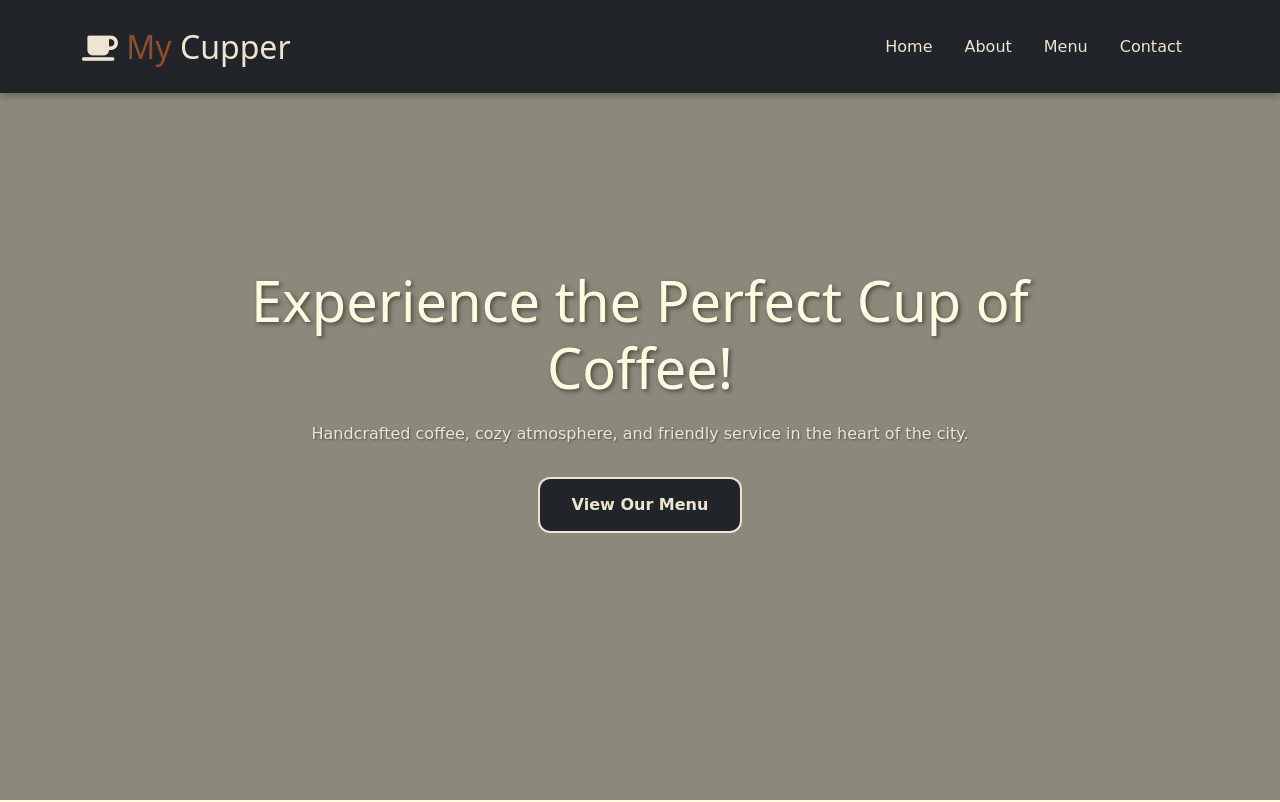
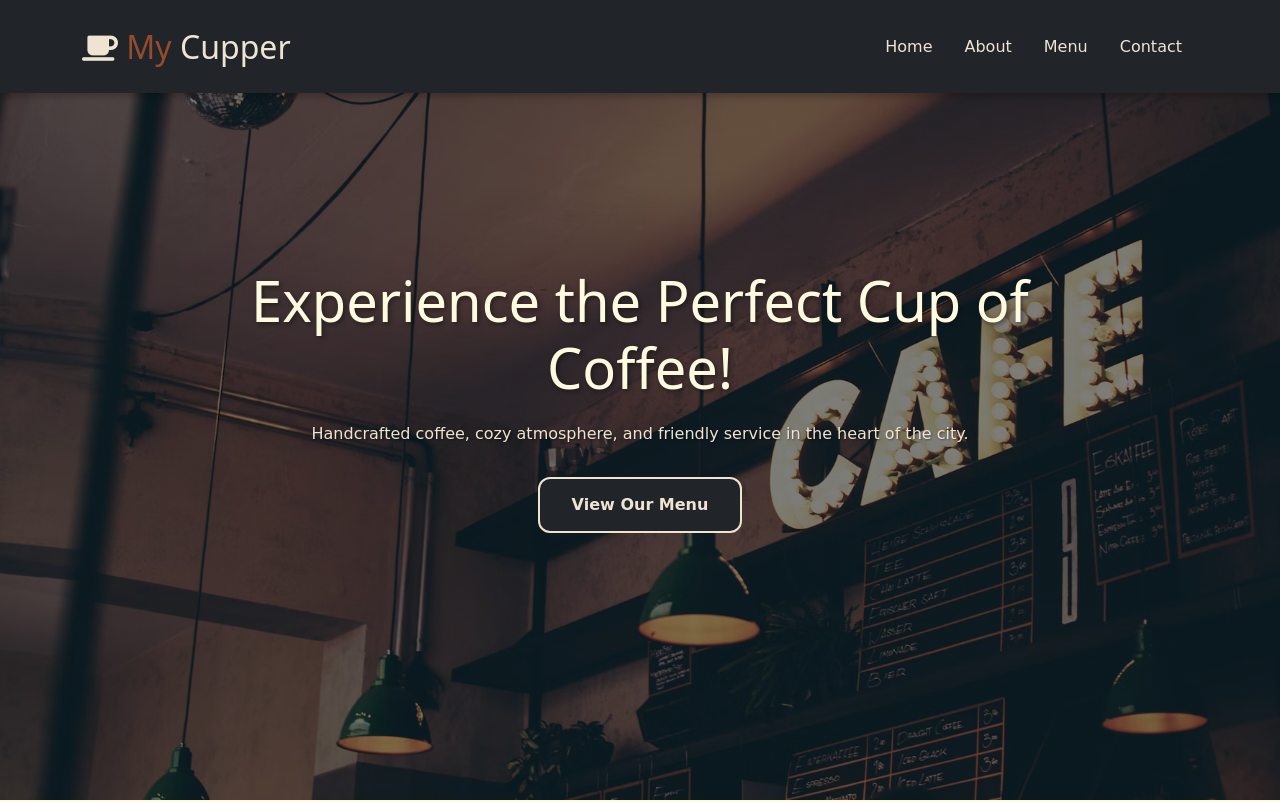
Before and after one commit to DavidAdam1323/my-cupper, a plain HTML site: page index.html in a window 1280 px wide. Shown: the top 802 px of the page. Drawn offline with nearby package versions, Linux system fonts and the light colour scheme; a web font is replaced by a local one.

Commit message:
Update hero image path for GitHub Pages compatibility.

```diff
--- a/assets/css/styles.css
+++ b/assets/css/styles.css
@@ -89,7 +89,7 @@ section {
 /*  Hero Section - Starts Here  */
 .hero {
   background: linear-gradient(rgba(0, 0, 0, 0.45), rgba(0, 0, 0, 0.45)),
-    url("./assets/images/hero-image.jpg");
+    url("../images/hero-image.jpg");
   background-size: cover;
   background-position: center;
   height: 100vh;
```
